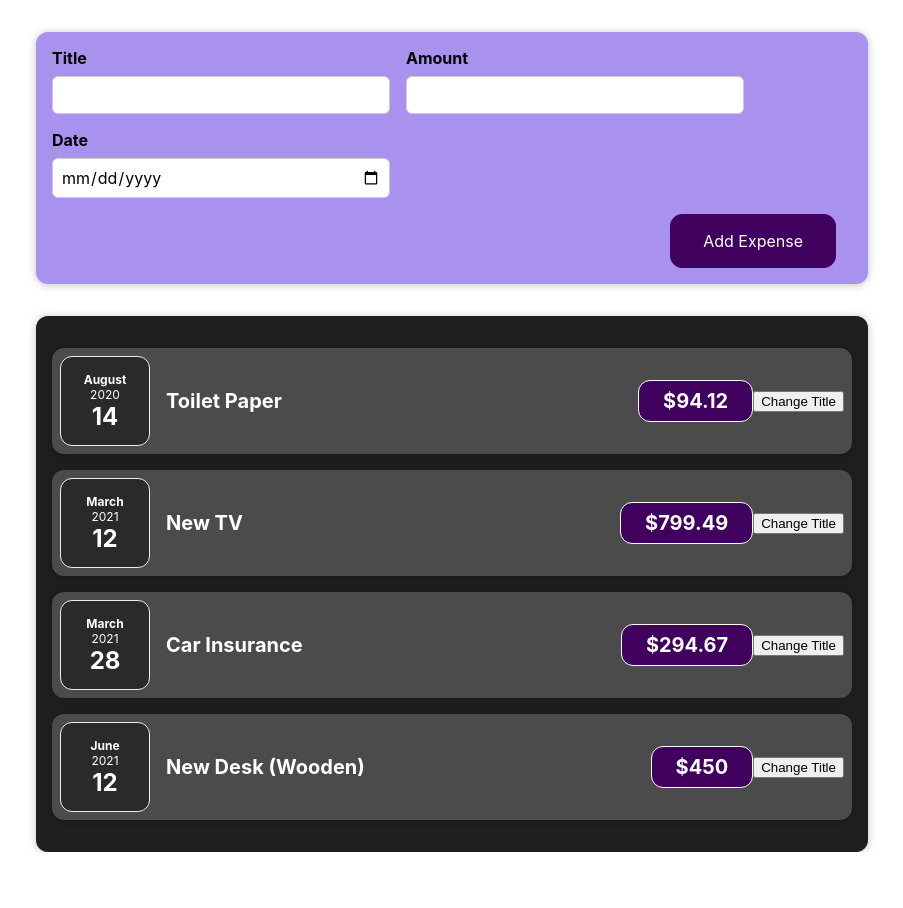
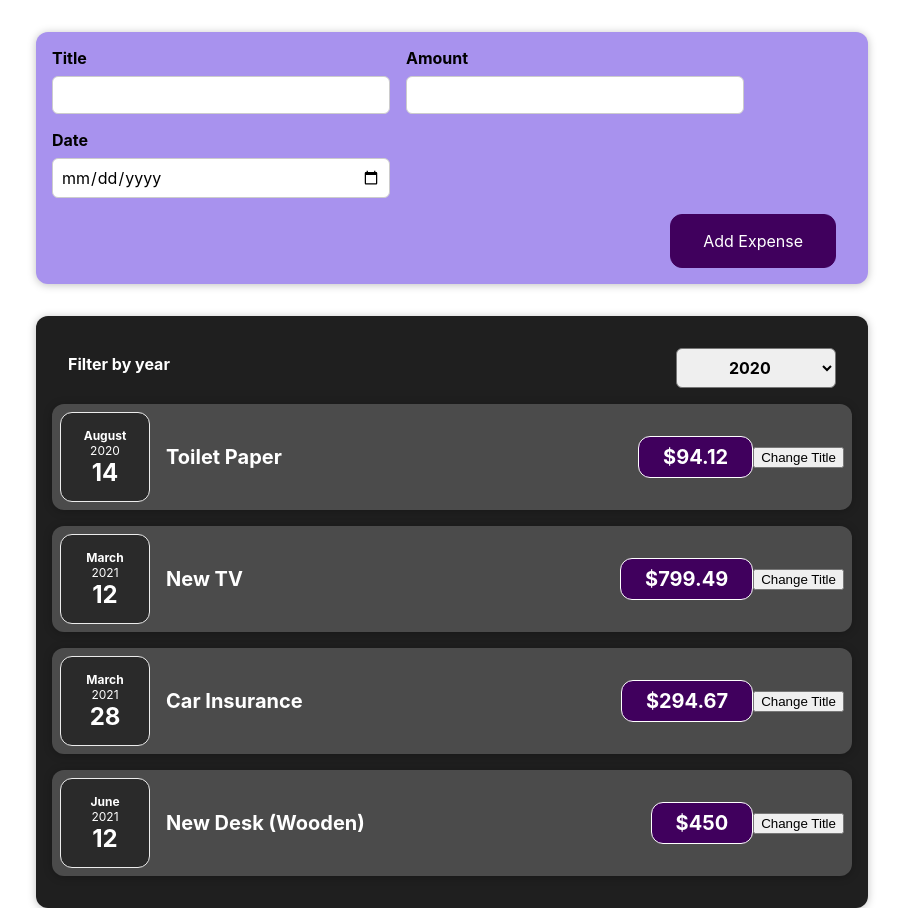
Before and after one commit to binarypsilocybin/react-complete-guide, a React (Create React App) app: page / in a window 1280 px wide. Shown: the whole page, without its empty margins (188-1091 px from the left). Before the commit the page ends 852 px from the top, so only its background shows below. Built offline with nearby package versions, Linux system fonts and the light colour scheme.

Commit message:
ExpenseFilter uplifting sate

```diff
--- a/src/components/Expenses/Expenses.js
+++ b/src/components/Expenses/Expenses.js
@@ -1,10 +1,22 @@
+import React, { useState } from "react";
 import ExpenseItem from "./ExpenseItem";
+import ExpensesFilter from "./ExpensesFilter";
 import Card from "../UI/Card";
 import "./Expenses.css";
+import "./ExpensesFilter.css";
 
 function Expenses(props) {
+  const [filteredYear, setFilteredYear] = useState("2020");
+  const filterChangeHandler = (selectedYear) => {
+    setFilteredYear(selectedYear);
+  };
   return (
+    <div>
       <Card className="expenses">
+        <ExpensesFilter
+          selected={filteredYear}
+          onChangeFilter={filterChangeHandler}
+        />
         <ExpenseItem
           title={props.items[0].title}
           amount={props.items[0].amount}
@@ -26,6 +38,7 @@
           date={props.items[3].date}
         />
       </Card>
+    </div>
   );
 }
 
--- a/src/components/Expenses/ExpenseFilter.js
+++ b/src/components/Expenses/ExpensesFilter.js
@@ -2,12 +2,16 @@
 
 import "./ExpensesFilter.css";
 
-const ExpensesFilter = () => {
+const ExpensesFilter = (props) => {
+  const dropDownChangeHandler = (event) => {
+    props.onChangeFilter(event.target.value);
+  };
+
   return (
     <div className="expenses-filter">
       <div className="expenses-filter__control">
         <label>Filter by year</label>
-        <select>
+        <select value={props.selected} onChange={dropDownChangeHandler}>
           <option value="2022">2022</option>
           <option value="2021">2021</option>
           <option value="2020">2020</option>
```
Also changed, not shown: src/components/Expenses/ExpensesFilter.css (renamed from src/components/Expenses/ExpenseFilter.css). Lines whose indentation alone changed are shown as unchanged.
